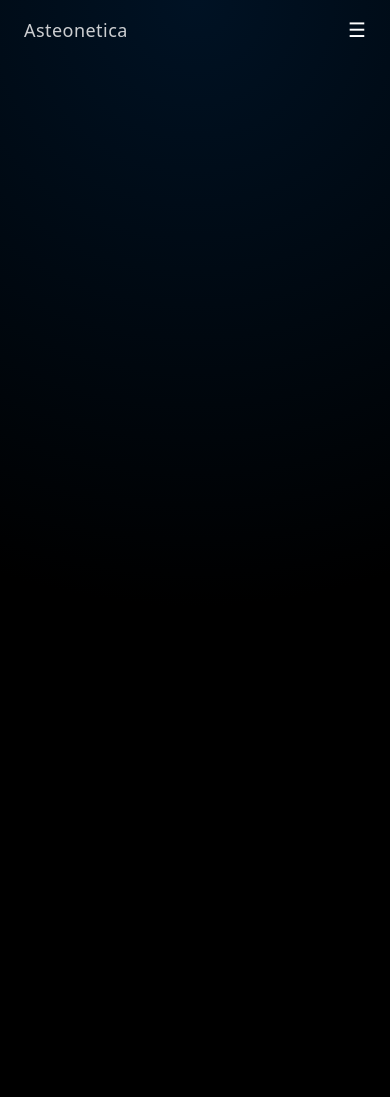
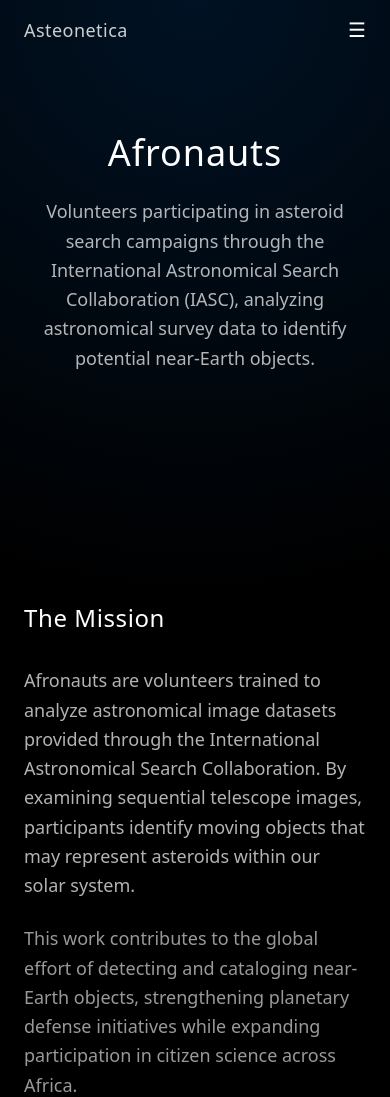
Before and after one commit to circuit682/asteonetica, a Next.js app: page /afronauts in a window 390 px wide. Shown: the top 1097 px of the page. Before the commit the page ends 844 px from the top, so only its background shows below. Built offline with nearby package versions, Linux system fonts and the light colour scheme.

Commit message:
feat: refactor AfronautsPage component, enhance layout and add team roles with animations

```diff
--- a/app/afronauts/page.tsx
+++ b/app/afronauts/page.tsx
@@ -1,27 +1,79 @@
 "use client";
 
 import { motion } from "framer-motion";
-import { motionTimings, motionEase } from "@/lib/motion";
+import FooterSection from "@/components/FooterSection";
 
-export default function PageSection({
-  children,
-  className = "",
-}: {
-  children: React.ReactNode;
-  className?: string;
-}) {
+export default function AfronautsPage() {
   return (
-    <motion.section
-      initial={{ opacity: 0, y: 30 }}
-      whileInView={{ opacity: 1, y: 0 }}
-      viewport={{ once: true }}
-      transition={{
-        duration: motionTimings.reveal,
-        ease: motionEase,
-      }}
-      className={`max-w-6xl mx-auto px-6 md:px-12 py-24 ${className}`}
-    >
-      {children}
-    </motion.section>
+    <main className="min-h-screen">
+
+      {/* HERO */}
+      <section className="h-[60vh] flex items-center justify-center text-center px-6">
+        <div className="max-w-3xl">
+          <h1 className="text-4xl md:text-5xl font-light tracking-wide mb-6">
+            Afronauts
+          </h1>
+
+          <p className="text-white/70 text-lg leading-relaxed">
+            Volunteers participating in asteroid search campaigns through
+            the International Astronomical Search Collaboration (IASC),
+            analyzing astronomical survey data to identify potential
+            near-Earth objects.
+          </p>
+        </div>
+      </section>
+
+
+      {/* MISSION */}
+      <section className="py-24 px-6 md:px-12 max-w-5xl mx-auto">
+        <h2 className="text-2xl md:text-3xl font-light mb-8 tracking-wide">
+          The Mission
+        </h2>
+
+        <p className="text-white/70 leading-relaxed text-lg mb-6">
+          Afronauts are volunteers trained to analyze astronomical image
+          datasets provided through the International Astronomical Search
+          Collaboration. By examining sequential telescope images,
+          participants identify moving objects that may represent
+          asteroids within our solar system.
+        </p>
+
+        <p className="text-white/60 leading-relaxed text-lg">
+          This work contributes to the global effort of detecting and
+          cataloging near-Earth objects, strengthening planetary defense
+          initiatives while expanding participation in citizen science
+          across Africa.
+        </p>
+      </section>
+
+
+      {/* TEAM CARDS */}
+      <section className="py-24 px-6 md:px-12 max-w-6xl mx-auto">
+        <h2 className="text-2xl md:text-3xl font-light mb-12 text-center tracking-wide">
+          Research Team
+        </h2>
+
+        <div className="grid md:grid-cols-3 gap-8">
+
+          {["Observer", "Data Analyst", "Campaign Coordinator"].map((role) => (
+            <motion.div
+              key={role}
+              whileHover={{ y: -8 }}
+              className="backdrop-blur-xl bg-white/5 border border-white/10 rounded-xl p-8 text-center"
+            >
+              <h3 className="text-lg text-white/90 mb-3">{role}</h3>
+
+              <p className="text-white/60 text-sm">
+                Volunteer researchers participating in asteroid detection
+                campaigns and astronomical image analysis.
+              </p>
+            </motion.div>
+          ))}
+
+        </div>
+      </section>
+        <FooterSection />
+
+    </main>
   );
 }
```
